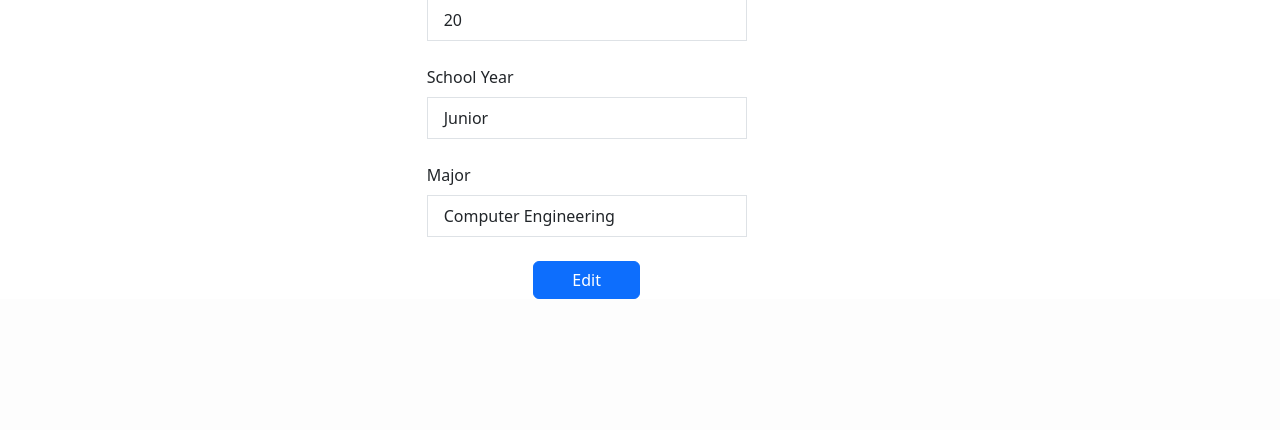
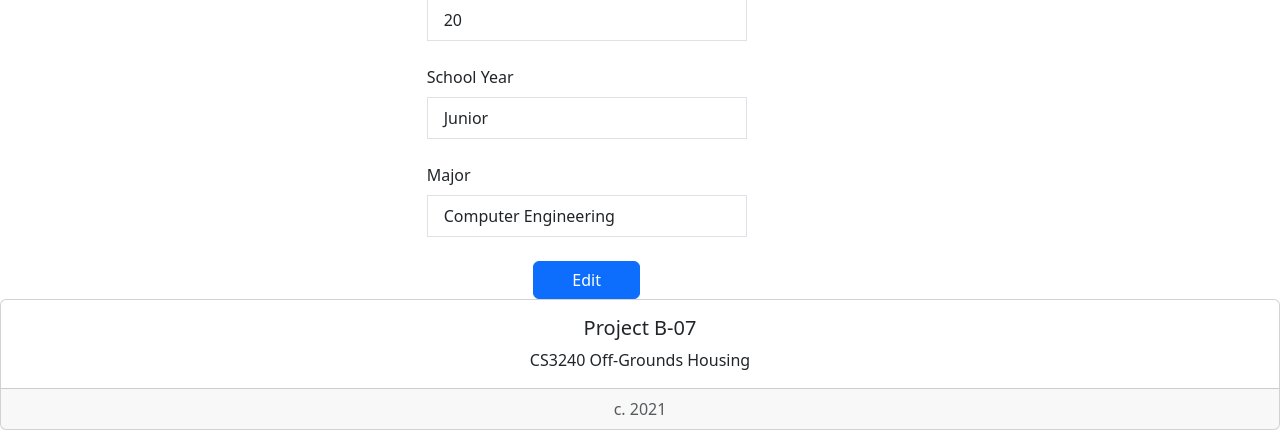
Before and after one commit to HtR212/Housing-Website, a Django app: page /housing/profile/ in a window 1280 px wide. Shown: the part 582-1012 px from the top of the page. Before the commit the page ends 881 px from the top, so only its background shows below. Run offline with Django 4.2, Linux system fonts and the light colour scheme; a user stored in the database is signed in; data comes from the database, SQL or seed files in the repository; some libraries are stand-ins or nearby versions.

Commit message:
added missing footers

```diff
--- a/housing/templates/housing/profile.html
+++ b/housing/templates/housing/profile.html
@@ -78,3 +78,13 @@
 {% else %}
     <p>No profile available.</p>
 {% endif %}
+
+<div style="bottom:0; width:100%" class="card text-center">
+    <div class="card-body">
+        <h5 class="card-title">Project B-07</h5>
+        <p class="card-text">CS3240 Off-Grounds Housing</p>
+    </div>
+    <div class="card-footer text-muted">
+        c. 2021
+    </div>
+</div>
```
Also changed, not shown: housing/templates/housing/index.html (+10 -0 lines), housing/templates/housing/profileEdit.html (+10 -0 lines), housing/templates/housing/userReviewList.html (+10 -0 lines).
